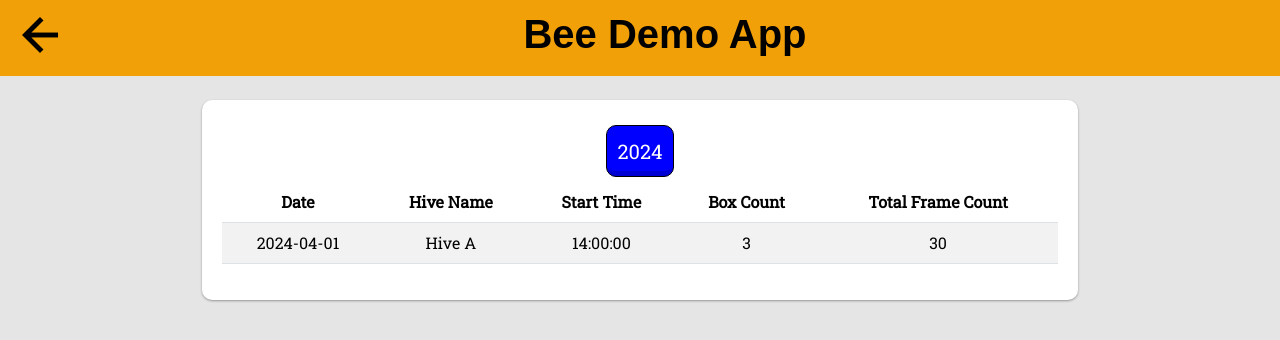
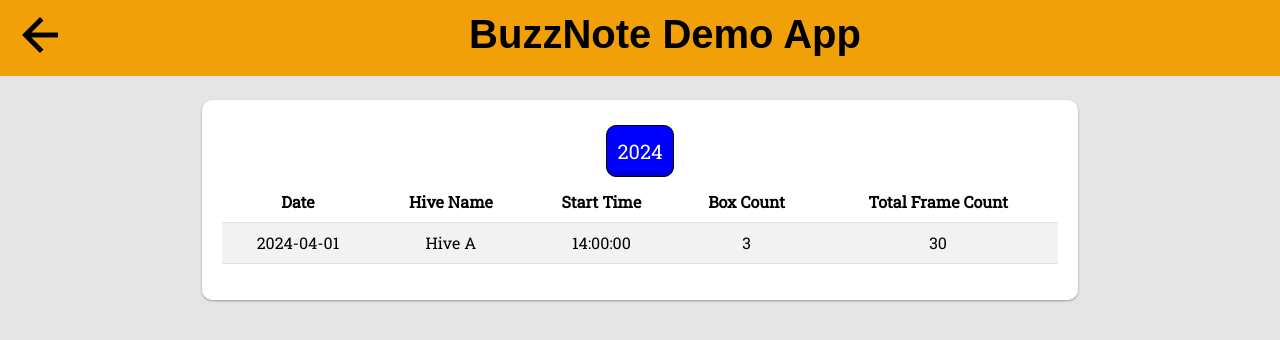
Before and after one commit to RyanMontville/buzz-note-v2, an Angular app: page /bees-v2/past in a window 1280 px wide. Shown: the top 340 px of the page. Built offline with nearby package versions, Linux system fonts and the light colour scheme.

Commit message:
Renaming app to BuzzNote

```diff
--- a/src/app/header/header.component.html
+++ b/src/app/header/header.component.html
@@ -12,7 +12,7 @@
         }
     }
     <div class="title-container">
-        <h1><a routerLink="">Bee Demo App</a></h1>
+        <h1><a routerLink="">BuzzNote Demo App</a></h1>
     </div>
 </header>
 @if (showHR) {
--- a/src/app/search/search.component.html
+++ b/src/app/search/search.component.html
@@ -12,7 +12,7 @@
                 (click)="showSearchOptions(3)">Temperature Range</button>
             <button class="button" [class.white]="searchFor !== 'weather'" [class.blue]="searchFor === 'weather'"
                 (click)="showSearchOptions(4)">Weather Condition</button>
-                <button class="button" [class.white]="searchFor !== 'queen'" [class.blue]="searchFor === 'queen'"
+            <button class="button" [class.white]="searchFor !== 'queen'" [class.blue]="searchFor === 'queen'"
                 (click)="showSearchOptions(5)">Queen Spotted</button>
         </section>
         @if (showSearchOption === 1) {
--- a/src/app/search/search.component.ts
+++ b/src/app/search/search.component.ts
@@ -77,6 +77,9 @@ export class SearchComponent implements OnInit, OnDestroy {
     } else if (action === 4) {
       // show weather conditions
       this.searchFor = "weather";
+    } else if (action === 5) {
+      // show queen spotted filter
+      this.searchFor = "queen";
     }
   }
 
```
Also changed, not shown: 4 other files (tests, documents, lock files or other folders).
